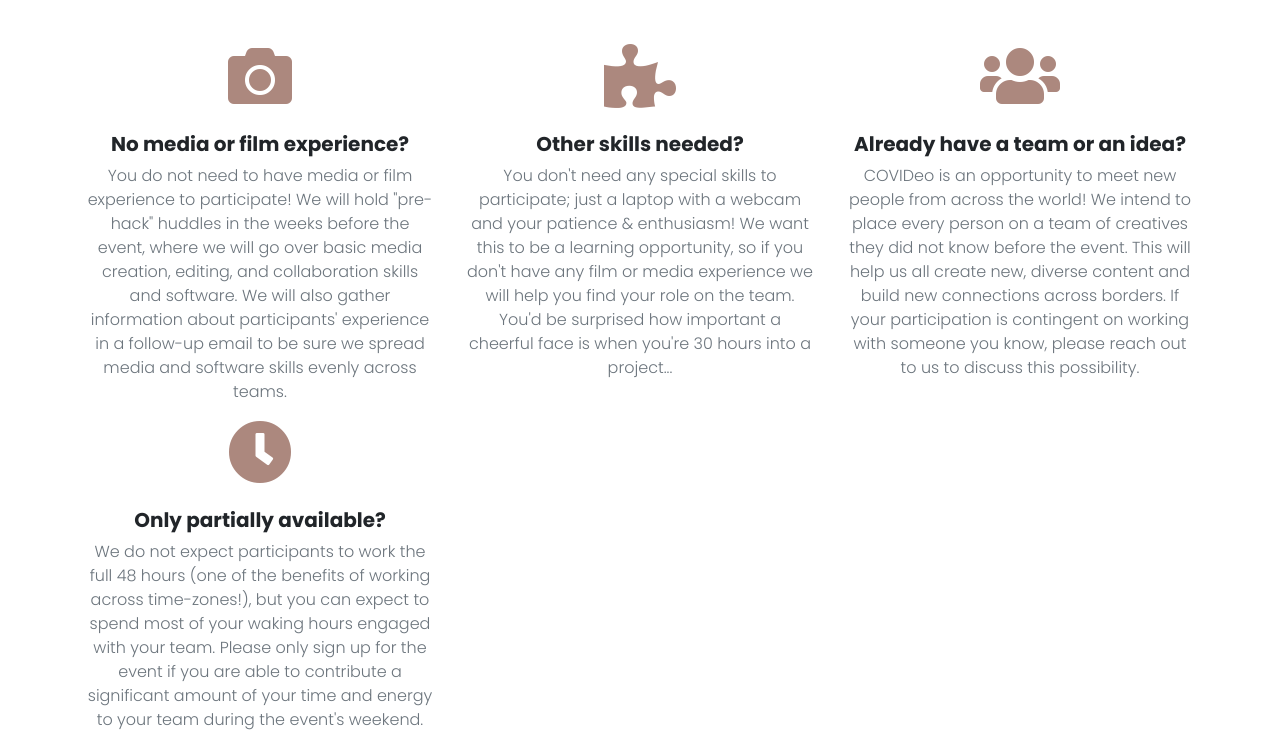
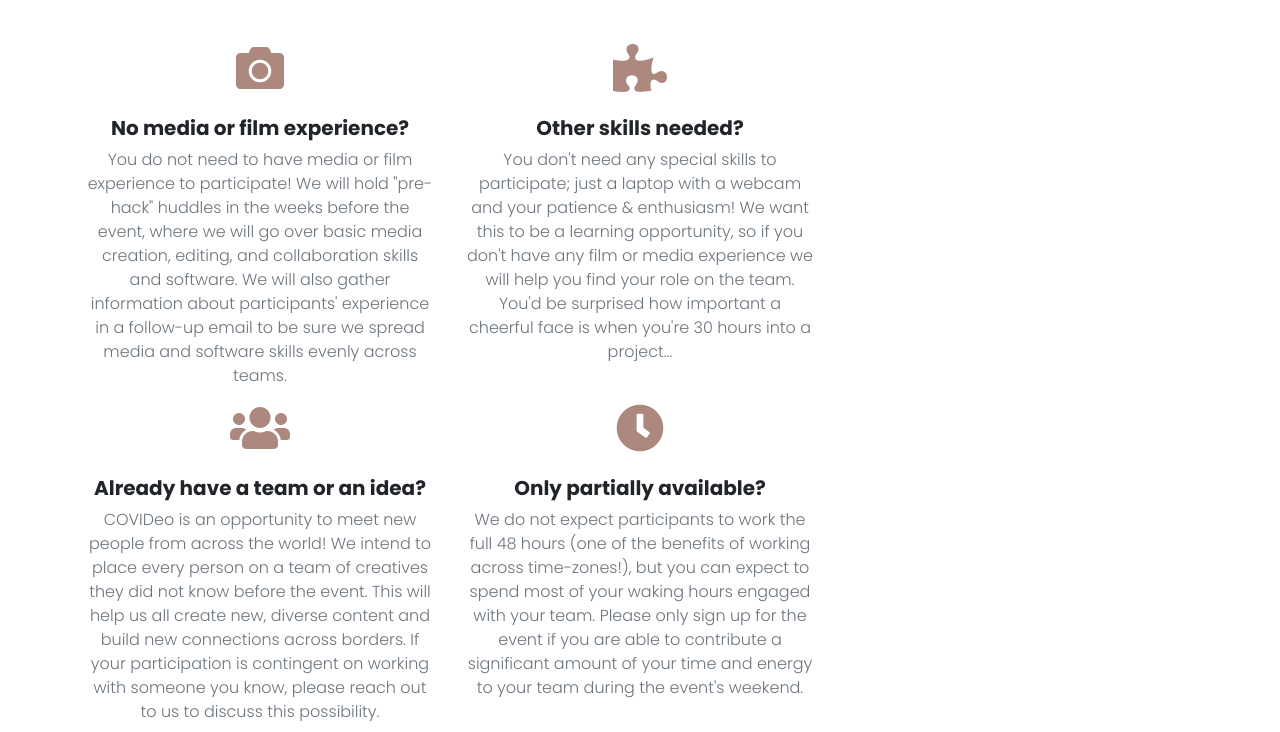
Before and after one commit to TristanBesson/covideo, a plain HTML site: page index.html in a window 1280 px wide. Shown: the part 1102-1834 px from the top of the page. Drawn offline with Linux system fonts and the light colour scheme; a web font is replaced by a local one.

Commit message:
Reorganization in two lines

```diff
--- a/index.html
+++ b/index.html
@@ -101,19 +101,22 @@
           <h2 class="text-uppercase">COVIDeo        </h2>
         </header>
         <div class="row text-center">
-          <div class="col-lg-4 mb-4 mb-lg-0"><i class="fas fa-camera text-primary mb-4 fa-4x"></i>
+          <div class="col-lg-4 mb-4 mb-lg-0"><i class="fas fa-camera text-primary mb-4 fa-3x"></i>
             <h3 class="h5">No media or film experience?</h3>
             <p class="text-muted">You do not need to have media or film experience to participate! We will hold "pre-hack" huddles in the weeks before the event, where we will go over basic media creation, editing, and collaboration skills and software. We will also gather information about participants' experience in a follow-up email to be sure we spread media and software skills evenly across teams.</p>
           </div>
-          <div class="col-lg-4 mb-4 mb-lg-0"><i class="fas fa-puzzle-piece text-primary mb-4 fa-4x"></i>
+          <div class="col-lg-4 mb-4 mb-lg-0"><i class="fas fa-puzzle-piece text-primary mb-4 fa-3x"></i>
             <h3 class="h5">Other skills needed?</h3>
             <p class="text-muted">You don't need any special skills to participate; just a laptop with a webcam and your patience & enthusiasm! We want this to be a learning opportunity, so if you don't have any film or media experience we will help you find your role on the team. You'd be surprised how important a cheerful face is when you're 30 hours into a project...</p>
           </div>
-          <div class="col-lg-4"><i class="fas fa-users text-primary mb-4 fa-4x"></i>
+        </div>
+
+        <div class="row text-center">
+          <div class="col-lg-4"><i class="fas fa-users text-primary mb-4 fa-3x"></i>
             <h3 class="h5">Already have a team or an idea?</h3>
             <p class="text-muted">COVIDeo is an opportunity to meet new people from across the world! We intend to place every person on a team of creatives they did not know before the event. This will help us all create new, diverse content and build new connections across borders. If your participation is contingent on working with someone you know, please reach out to us to discuss this possibility.</p>
           </div>
-          <div class="col-lg-4"><i class="fas fa-clock text-primary mb-4 fa-4x"></i>
+          <div class="col-lg-4"><i class="fas fa-clock text-primary mb-4 fa-3x"></i>
             <h3 class="h5">Only partially available?</h3>
             <p class="text-muted">We do not expect participants to work the full 48 hours (one of the benefits of working across time-zones!), but you can expect to spend most of your waking hours engaged with your team. Please only sign up for the event if you are able to contribute a significant amount of your time and energy to your team during the event's weekend.</p>
           </div>
```
